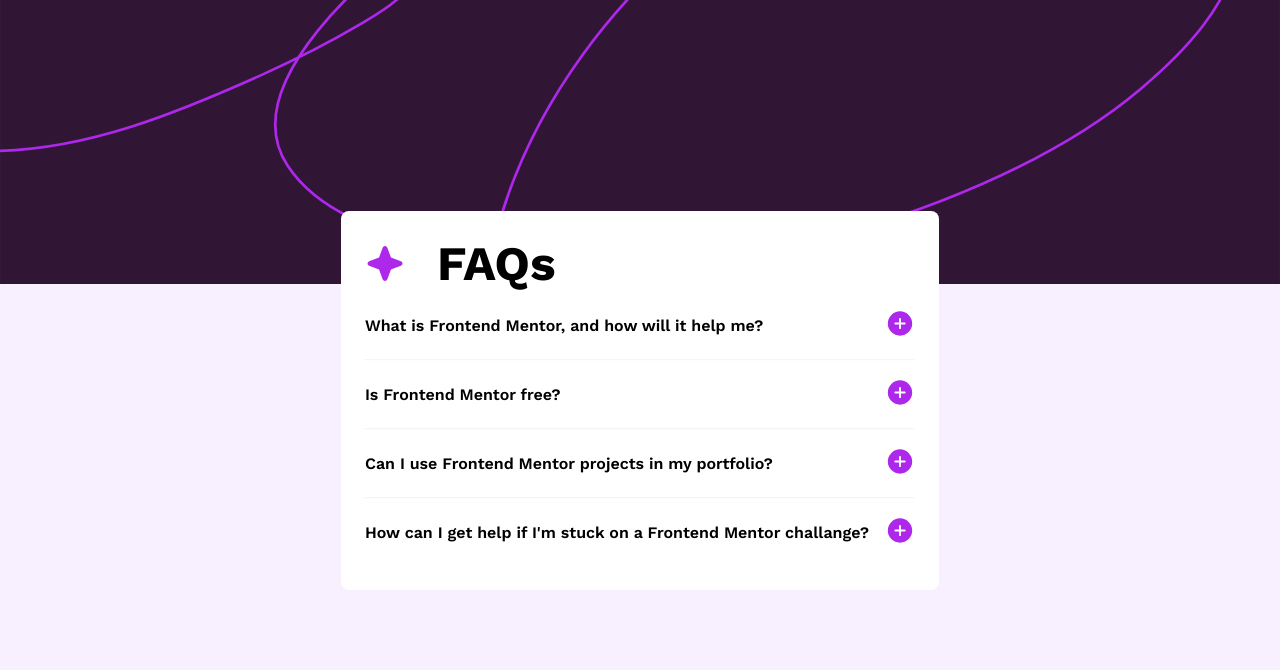
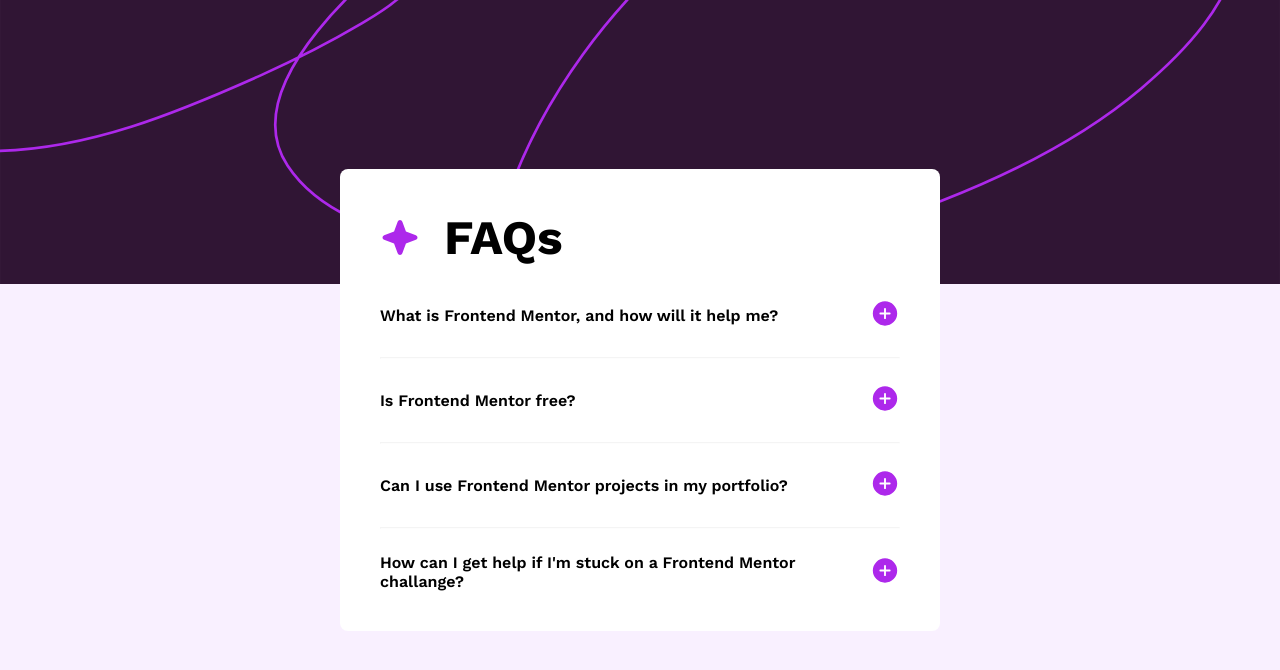
Before and after one commit to kamal-redzwan/04-frontendmentor-faq-accordion, a plain HTML site: page index.html in a window 1280 px wide. Drawn offline with nearby package versions, Linux system fonts and the light colour scheme.

Commit message:
Adjust spacing and colors

```diff
--- a/style.css
+++ b/style.css
@@ -36,7 +36,7 @@
 .wrapper {
   background-color: var(--clr-white);
 
-  max-width: 600px;
+  /* max-width: 600px; */
   padding: 1.5rem;
   margin: 1rem;
 
@@ -64,7 +64,7 @@
 
   gap: 1rem;
 
-  padding: 1rem 0;
+  /* margin-bottom: 24px; */
 }
 
 /* remove summary marker for chrome */
@@ -90,11 +90,13 @@
 }
 
 .content {
-  margin-bottom: 1rem;
+  margin-block: 24px;
+  opacity: 60%;
 }
 
 hr {
   opacity: 10%;
+  margin-block: 24px;
 }
 
 @keyframes show-details {
@@ -112,4 +114,14 @@
   body {
     background-image: url(./assets/images/background-pattern-desktop.svg);
   }
+
+  .wrapper {
+    padding: 40px;
+    width: 600px;
+  }
+
+  .faq-header {
+    gap: 24px;
+    margin-bottom: 32px;
+  }
 }
```
